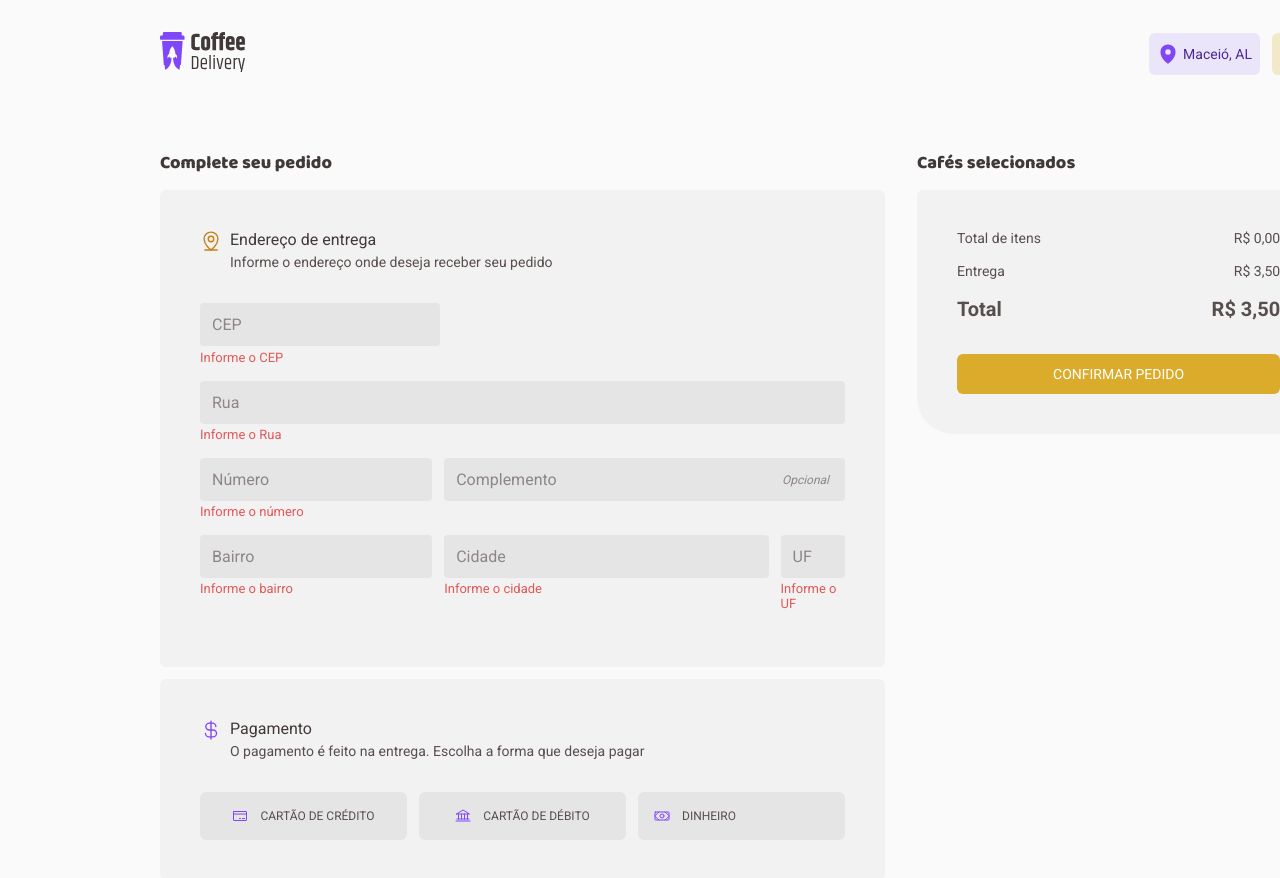
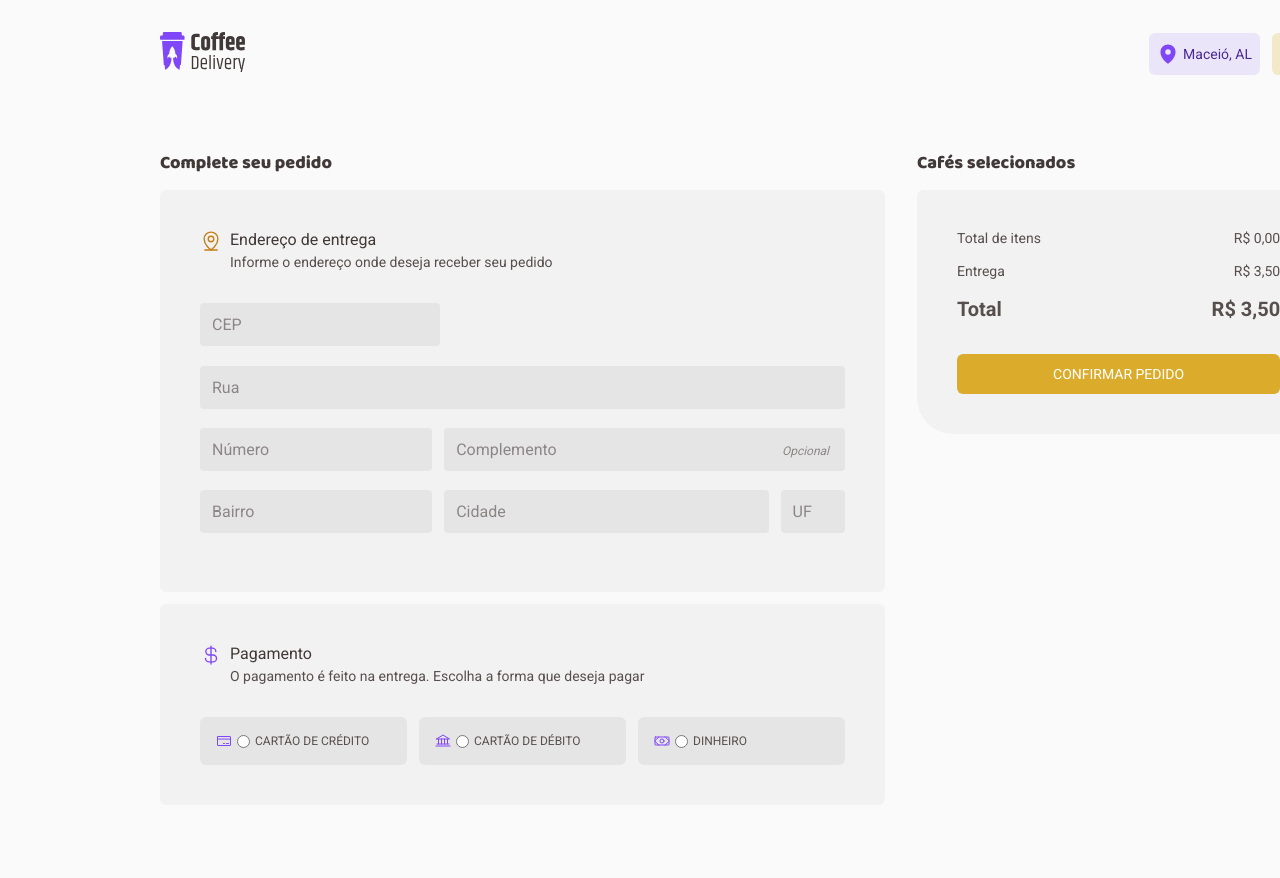
Before and after one commit to RuthMaria/ignite-coffeeDelivery, a React (Vite) app: page /delivery in a window 1280 px wide. Shown: the top 878 px of the page. Built offline with nearby package versions, Linux system fonts and the light colour scheme.

Commit message:
add validation

```diff
--- a/package.json
+++ b/package.json
@@ -9,13 +9,16 @@
     "preview": "vite preview"
   },
   "dependencies": {
+    "@hookform/resolvers": "^2.9.10",
     "immer": "^9.0.16",
     "phosphor-react": "^1.4.1",
     "react": "^18.2.0",
     "react-dom": "^18.2.0",
+    "react-hook-form": "^7.39.7",
     "react-router-dom": "^6.4.3",
     "styled-components": "^5.3.6",
-    "uuid": "^9.0.0"
+    "uuid": "^9.0.0",
+    "zod": "^3.19.1"
   },
   "devDependencies": {
     "@types/react": "^18.0.24",
--- a/src/pages/Delivery/Delivery.tsx
+++ b/src/pages/Delivery/Delivery.tsx
@@ -1,13 +1,52 @@
 import React from 'react';
+import * as zod from 'zod';
+import { zodResolver } from '@hookform/resolvers/zod';
+import { FormProvider, useForm } from 'react-hook-form';
 import { AddressForm } from './components/AddressForm/AddressForm';
 import { FormPayment } from './components/FormPayment/FormPayment';
 import { ShoppingCart } from './components/ShoppingCart/ShoppingCart';
-
 import { Container, Title } from './Delivery.style';
 
+enum PaymentMethods {
+  credit = 'credit',
+  debit = 'debit',
+  money = 'money',
+}
+
+const addressFormValidationSchema = zod.object({
+  cep: zod.string().min(1, 'Informe o CEP'),
+  street: zod.string().min(1, 'Informe a rua'),
+  number: zod.string().min(1, 'Informe o número'),
+  complement: zod.string(),
+  district: zod.string().min(1, 'Informe o bairro'),
+  city: zod.string().min(1, 'Informe a cidade'),
+  uf: zod.string().min(1, 'Informe o UF'),
+  paymentMethod: zod.nativeEnum(PaymentMethods, {
+    errorMap: () => {
+      return { message: 'Informe o método de pagamento' };
+    },
+  }),
+});
+
+type AddressFormData = zod.infer<typeof addressFormValidationSchema>;
+
 export const Delivery: React.FC = () => {
+  const addressForm = useForm<AddressFormData>({
+    resolver: zodResolver(addressFormValidationSchema),
+  });
+
+  const { handleSubmit, formState } = addressForm;
+
+  const handleFinishDelivery = (data: AddressFormData) => {
+    console.log('entrou');
+    console.log(data);
+    console.log('dentro', formState.errors);
+  };
+
+  console.log(formState.errors);
   return (
-    <Container>
+    <Container onSubmit={handleSubmit(handleFinishDelivery)}>
+      <FormProvider {...addressForm}>
         <div>
           <Title>Complete seu pedido</Title>
 
@@ -19,6 +58,7 @@ export const Delivery: React.FC = () => {
           <Title>Cafés selecionados</Title>
           <ShoppingCart />
         </div>
+      </FormProvider>
     </Container>
   );
 };
--- a/src/pages/Delivery/components/AddressForm/AddressForm.style.ts
+++ b/src/pages/Delivery/components/AddressForm/AddressForm.style.ts
@@ -43,13 +43,17 @@ export const Div = styled.div`
   }
 `;
 
-export const Input = styled.input<{ width?: number }>`
+export const Input = styled.input<{ width?: number; hasError?: boolean }>`
   background-color: ${(props) => props.theme['base-button']};
   color: ${(props) => props.theme['base-text']};
   border-radius: 4px;
   padding: 12px;
   margin-bottom: 16px;
   width: ${(props) => props.width}rem;
+  border: ${(props) =>
+    props.hasError &&
+    `1px solid
+    ${props.theme['red']}`};
 
   ::placeholder {
     color: ${(props) => props.theme['base-label']};
@@ -80,11 +84,11 @@ export const Complement = styled.div`
   }
 `;
 
-export const Optional = styled.p`
+export const Optional = styled.p<{ hasError: boolean }>`
   font-size: 0.75rem;
   font-style: italic;
   color: ${(props) => props.theme['base-label']};
   position: absolute;
   right: 1rem;
-  bottom: 3rem;
+  bottom: ${(props) => (props.hasError ? '3.1' : '2')}rem;
 `;
--- a/src/pages/Delivery/components/AddressForm/AddressForm.tsx
+++ b/src/pages/Delivery/components/AddressForm/AddressForm.tsx
@@ -12,8 +12,21 @@ import {
   Div,
   Error,
 } from './AddressForm.style';
+import { useFormContext } from 'react-hook-form';
+
+export interface ErrorsType {
+  errors: {
+    [key: string]: {
+      message: string;
+    };
+  };
+}
 
 export const AddressForm: React.FC = () => {
+  const { register, formState } = useFormContext();
+
+  const { errors } = formState as ErrorsType;
+
   return (
     <Content>
       <Header>
@@ -25,33 +38,75 @@ export const AddressForm: React.FC = () => {
       </Header>
 
       <Address>
-        <Input type="text" width={15} placeholder="CEP" />
-        <Error>Informe o CEP</Error>
-        <Input type="text" placeholder="Rua" />
-        <Error>Informe o Rua</Error>
+        <Input
+          hasError={!!errors.cep?.message}
+          type="text"
+          width={15}
+          placeholder="CEP"
+          id="cep"
+          {...register('cep')}
+        />
+        {errors && <Error>{errors.cep?.message}</Error>}
+        <Input
+          hasError={!!errors.street?.message}
+          type="text"
+          placeholder="Rua"
+          id="street"
+          {...register('street')}
+        />
+        {errors && <Error>{errors.street?.message}</Error>}
         <Complement>
           <div>
-            <Input type="text" placeholder="Número" />
-            <Error>Informe o número</Error>
+            <Input
+              hasError={!!errors.number?.message}
+              type="text"
+              placeholder="Número"
+              id="number"
+              {...register('number')}
+            />
+            {errors && <Error>{errors.number?.message}</Error>}
           </div>
           <div>
-            <Input type="text" placeholder="Complemento" />
-            <Optional>Opcional</Optional>
+            <Input
+              type="text"
+              placeholder="Complemento"
+              id="complement"
+              {...register('complement')}
+            />
+            <Optional hasError={!!errors.number?.message}>Opcional</Optional>
           </div>
         </Complement>
 
         <Div>
           <div>
-            <Input type="text" placeholder="Bairro" />
-            <Error>Informe o bairro</Error>
+            <Input
+              hasError={!!errors.district?.message}
+              type="text"
+              placeholder="Bairro"
+              id="district"
+              {...register('district')}
+            />
+            {errors && <Error>{errors.district?.message}</Error>}
           </div>
           <div>
-            <Input type="text" placeholder="Cidade" />
-            <Error>Informe o cidade</Error>
+            <Input
+              hasError={!!errors.city?.message}
+              type="text"
+              placeholder="Cidade"
+              id="city"
+              {...register('city')}
+            />
+            {errors && <Error>{errors.city?.message}</Error>}
           </div>
           <div>
-            <Input type="text" placeholder="UF" />
-            <Error>Informe o UF</Error>
+            <Input
+              hasError={!!errors.uf?.message}
+              type="text"
+              placeholder="UF"
+              id="uf"
+              {...register('uf')}
+            />
+            {errors && <Error>{errors.uf?.message}</Error>}
           </div>
         </Div>
       </Address>
--- a/src/pages/Delivery/components/FormPayment/FormPayment.style.ts
+++ b/src/pages/Delivery/components/FormPayment/FormPayment.style.ts
@@ -5,6 +5,9 @@ export const Container = styled.div`
   border-radius: 6px;
   padding: 40px;
   margin-bottom: 12px;
+
+  input:checked {
+  }
 `;
 
 export const Header = styled.header`
@@ -27,7 +30,7 @@ export const Header = styled.header`
   }
 `;
 
-export const Payment = styled.div<{ selected?: boolean }>`
+export const Payment = styled.section<{ selected?: boolean }>`
   display: grid;
   grid-template-columns: 1fr 1fr 1fr;
   gap: 12px;
@@ -39,7 +42,8 @@ export const Payment = styled.div<{ selected?: boolean }>`
     display: flex;
     justify-content: center;
     align-items: center;
-    gap: 12px;
+    justify-content: flex-start;
+    gap: 5px;
     font-size: 0.75rem;
     color: ${(props) => props.theme['base-text']};
     background-color: ${(props) => props.theme['base-button']};
@@ -49,9 +53,17 @@ export const Payment = styled.div<{ selected?: boolean }>`
     :hover {
       background-color: ${(props) => props.theme['base-hover']};
     }
-  }
 
-  div:nth-child(3) {
-    justify-content: flex-start;
+    /* input {
+      visibility: hidden;
+      appearance: none;
+    } */
   }
 `;
+
+export const Error = styled.p`
+  color: ${(props) => props.theme['red']};
+  margin-top: 0.2rem;
+  margin-bottom: 1rem;
+  font-size: 13px;
+`;
--- a/src/pages/Delivery/components/FormPayment/FormPayment.tsx
+++ b/src/pages/Delivery/components/FormPayment/FormPayment.tsx
@@ -1,10 +1,20 @@
 import { Bank, CreditCard, CurrencyDollar, Money } from 'phosphor-react';
 import React from 'react';
+import { useFormContext } from 'react-hook-form';
 import { defaultTheme } from '../../../../styles/themes/default';
+import { ErrorsType } from '../AddressForm/AddressForm';
 
-import { Container, Header, Payment } from './FormPayment.style';
+import { Container, Header, Payment, Error } from './FormPayment.style';
 
 export const FormPayment: React.FC = () => {
+  const {
+    register,
+    formState: { errors },
+  } = useFormContext();
+
+  const paymentMethodError = errors?.paymentMethod
+    ?.message as unknown as string;
+
   return (
     <Container>
       <Header>
@@ -18,19 +28,23 @@ export const FormPayment: React.FC = () => {
       </Header>
 
       <Payment>
-        <div>
+        <div {...register('paymentMethod')}>
           <CreditCard size={16} color={defaultTheme['purple']} />
-          <span>CARTÃO DE CRÉDITO</span>
+          <input type="radio" id="credit" name="paymentMethod" value="credit" />
+          <label htmlFor="credit">CARTÃO DE CRÉDITO</label>
         </div>
-        <div>
+        <div {...register('paymentMethod')}>
           <Bank size={16} color={defaultTheme['purple']} />
-          <span>CARTÃO DE DÉBITO</span>
+          <input type="radio" id="debit" name="paymentMethod" value="debit" />
+          <label htmlFor="debit">CARTÃO DE DÉBITO</label>
         </div>
-        <div>
+        <div {...register('paymentMethod')}>
           <Money size={16} color={defaultTheme['purple']} />
-          <span> DINHEIRO</span>
+          <input type="radio" id="money" name="paymentMethod" value="money" />
+          <label htmlFor="money">DINHEIRO</label>
         </div>
       </Payment>
+      {paymentMethodError && <Error>{paymentMethodError}</Error>}
     </Container>
   );
 };
--- a/src/pages/Delivery/components/ShoppingCart/ShoppingCart.tsx
+++ b/src/pages/Delivery/components/ShoppingCart/ShoppingCart.tsx
@@ -100,7 +100,7 @@ export const ShoppingCart: React.FC = () => {
         <span>R$ {totalPrice()}</span>
       </Amount>
 
-      <Button>CONFIRMAR PEDIDO</Button>
+      <Button type="submit">CONFIRMAR PEDIDO</Button>
     </Container>
   );
 };
```
Also changed, not shown: 1 other file (tests, documents, lock files or other folders). Lines whose indentation alone changed are shown as unchanged.
